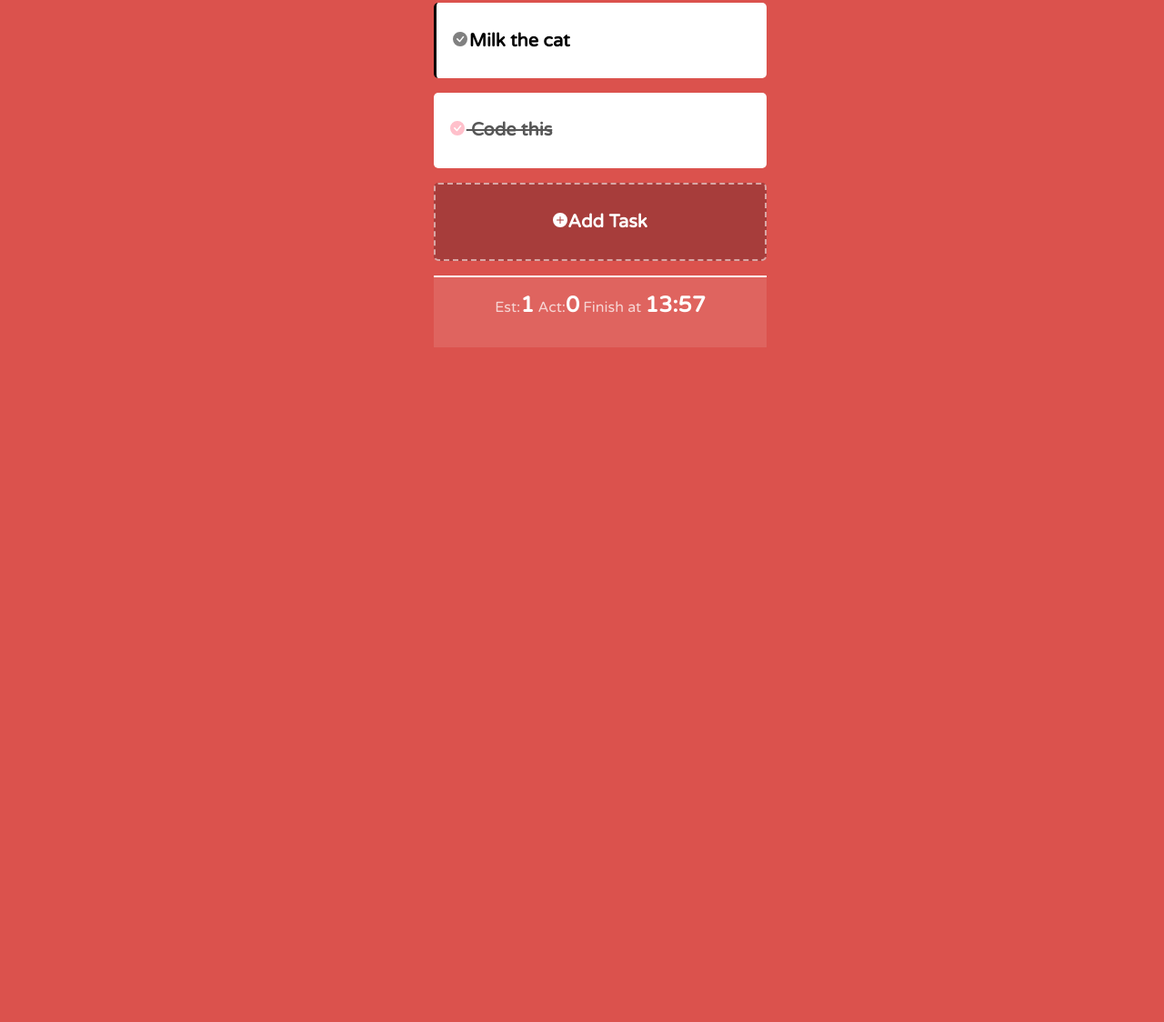
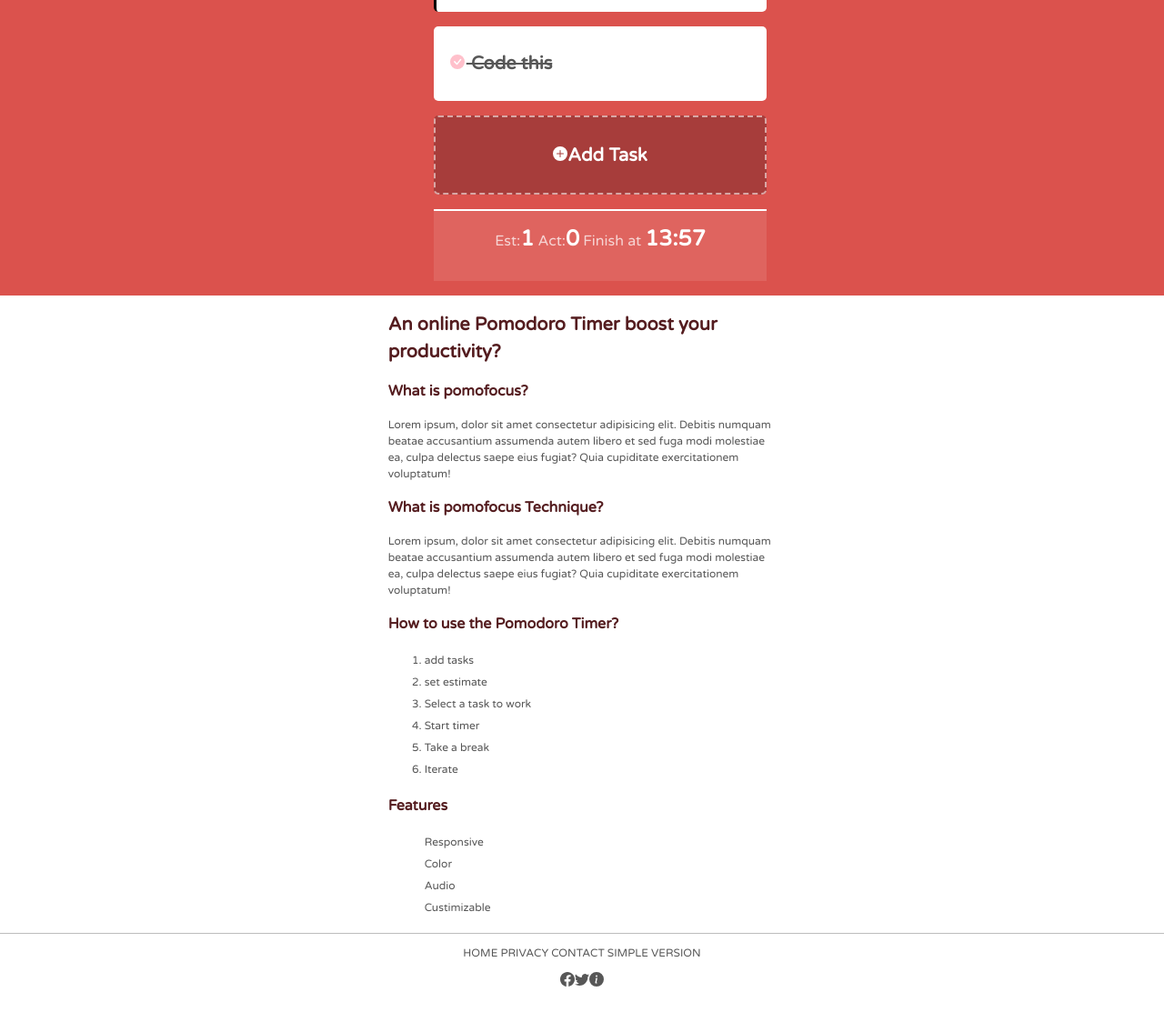
Before and after one commit to josefinabertuccioli/re-create, a plain HTML site: page index.html in a window 1280 px wide. Shown: the part 764-1888 px from the top of the page at 91% size. After the commit the page ends 1854 px from the top, so only its background shows below. Drawn offline with Linux system fonts and the light colour scheme.

Commit message:
white section

```diff
--- a/index.html
+++ b/index.html
@@ -8,7 +8,7 @@
     <link rel="stylesheet" href="style.css">
 </head>
 <body>
-    <div id="wrapper">
+    <div class="wrapper">
         <main class="main1">
         <nav>
             <ul>
@@ -122,11 +122,50 @@ Code this</h1>
                     </div>
 
                 </ul>
+        </div>
+    </div>
 
-           </div>
         </main>
         </main>
+        <div class="whiteBack">
+        <div class="textContent">
+
+            <h2>An online Pomodoro Timer boost your productivity?</h2>
+            <h3>What is pomofocus?</h3>
+            <p class="text">Lorem ipsum, dolor sit amet consectetur adipisicing elit. Debitis numquam beatae accusantium assumenda autem libero et sed fuga modi molestiae ea, culpa delectus saepe eius fugiat? Quia cupiditate exercitationem voluptatum!</p>
+
+            <h3>What is pomofocus Technique?</h3>
+            <p class="text">Lorem ipsum, dolor sit amet consectetur adipisicing elit. Debitis numquam beatae accusantium assumenda autem libero et sed fuga modi molestiae ea, culpa delectus saepe eius fugiat? Quia cupiditate exercitationem voluptatum!</p>
+        <h3>How to use the Pomodoro Timer?</h3>
+        <ol>
+            <li>add tasks</li>
+            <li>set estimate </li>
+            <li>Select a task to work</li>
+            <li>Start timer</li>
+            <li>Take a break</li>
+            <li>Iterate</li>
+        </ol>
+        <h3>Features</h3>
+        <ul>
+            <li>Responsive</li>
+            <li>Color</li>
+            <li>Audio</li>
+            <li>Custimizable</li>
+        </ul>
+
+        </div>
+
+        <footer><p>HOME  PRIVACY  CONTACT  SIMPLE VERSION</p>
+
+        <svg xmlns="http://www.w3.org/2000/svg" width="16" height="16" fill="currentColor" class="bi bi-facebook" viewBox="0 0 16 16">
+  <path d="M16 8.049c0-4.446-3.582-8.05-8-8.05C3.58 0-.002 3.603-.002 8.05c0 4.017 2.926 7.347 6.75 7.951v-5.625h-2.03V8.05H6.75V6.275c0-2.017 1.195-3.131 3.022-3.131.876 0 1.791.157 1.791.157v1.98h-1.009c-.993 0-1.303.621-1.303 1.258v1.51h2.218l-.354 2.326H9.25V16c3.824-.604 6.75-3.934 6.75-7.951z"/>
+</svg><svg xmlns="http://www.w3.org/2000/svg" width="16" height="16" fill="currentColor" class="bi bi-twitter" viewBox="0 0 16 16">
+  <path d="M5.026 15c6.038 0 9.341-5.003 9.341-9.334 0-.14 0-.282-.006-.422A6.685 6.685 0 0 0 16 3.542a6.658 6.658 0 0 1-1.889.518 3.301 3.301 0 0 0 1.447-1.817 6.533 6.533 0 0 1-2.087.793A3.286 3.286 0 0 0 7.875 6.03a9.325 9.325 0 0 1-6.767-3.429 3.289 3.289 0 0 0 1.018 4.382A3.323 3.323 0 0 1 .64 6.575v.045a3.288 3.288 0 0 0 2.632 3.218 3.203 3.203 0 0 1-.865.115 3.23 3.23 0 0 1-.614-.057 3.283 3.283 0 0 0 3.067 2.277A6.588 6.588 0 0 1 .78 13.58a6.32 6.32 0 0 1-.78-.045A9.344 9.344 0 0 0 5.026 15z"/>
+</svg><svg xmlns="http://www.w3.org/2000/svg" width="16" height="16" fill="currentColor" class="bi bi-info-circle-fill" viewBox="0 0 16 16">
+  <path d="M8 16A8 8 0 1 0 8 0a8 8 0 0 0 0 16zm.93-9.412l-1 4.705c-.07.34.029.533.304.533.194 0 .487-.07.686-.246l-.088.416c-.287.346-.92.598-1.465.598-.703 0-1.002-.422-.808-1.319l.738-3.468c.064-.293.006-.399-.287-.47l-.451-.081.082-.381 2.29-.287zM8 5.5a1 1 0 1 1 0-2 1 1 0 0 1 0 2z"/>
+</svg></footer>
     </div>
+</div>
 
 </body>
 </html>
--- a/style.css
+++ b/style.css
@@ -8,20 +8,23 @@
     --color-nav:#DB524C;
     --color-button-text:#575757;
     --color-back-button: #d1cfcf75;
+    --font-h2:20px;
+    --font-h3:16px;
+    --font-paragraphs: 12px;
+    --font-family:'Varela Round', sans-serif;
 }
 body{
     margin: 0;
-    font-family:'Varela Round', sans-serif;
+    font-family:var(--font-family);
 }
 a, ul{
     text-decoration: none;
     list-style: none;
     color: var(--color-text);
 }
-#wrapper{
+.wrapper{
     display: grid;
     grid-template-columns: 1fr 1fr 1fr;
-    grid-template-rows: 1fr 4fr 1fr 1fr 1fr 1fr 1fr 1fr;
     background-color: var(--color-background);
 
 }
@@ -32,12 +35,15 @@ nav ul{
 display: inline-flex;
 justify-content: center;
 grid-row: 1;
+color: var(--color-text);
 }
 nav ul .tittle{
     justify-content: flex-start;
+
 }
 nav ul .actions{
     justify-content: flex-end;
+
 }
 .tittle li{
     font-weight: 600;
@@ -47,6 +53,7 @@ background-color:var(--color-back-button);
 border-radius: 5px;
 margin:0.2rem;
 padding: 0.5rem;
+color: var(--color-text);
 }
 /*CLOCK BOX*/
 .main2{
@@ -62,6 +69,7 @@ padding: 0.5rem;
     padding: 0;
 }
 .clockHeader li{
+color: var(--color-text);
 display: inline-flex;
 border-radius: 5px;
 margin:0.2rem;
@@ -71,7 +79,7 @@ padding: 0.5rem;
     background-color: #541c1fad;
 }
 .clock{
-    color: aliceblue;
+    color: white;
     font-size: 7rem;
     text-align: center;
     font-weight: 700;
@@ -93,6 +101,7 @@ padding: 0.5rem;
     color: rgba(255, 255, 255, 0.726);
 }
 .outsideClock .Text{
+    line-height: 1.5;
     text-align: center;
     color: white;
 }
@@ -150,3 +159,41 @@ b{
     color: white;
     font-size: 1.5rem;
 }
+
+/*WHITE PART*/
+
+.whiteBack{
+    font-family: var(--font-family);
+    display: grid;
+    grid-template-columns: 1fr 1fr 1fr;
+    background-color: white;
+    line-height: 1.5;
+
+}
+.textContent{
+    grid-column: 2;
+
+}
+.textContent h2{
+    font-size: var(--font-h2);
+    color: var(--color-titles);
+}
+.textContent h3{
+    font-size: var(--font-h3);
+    color: var(--color-titles);
+}
+.textContent ol li, ul li{
+    line-height: 2;
+}
+.textContent p,li{
+    font-size: var(--font-paragraphs);
+    color:var(--color-button-text);
+}
+footer{
+    grid-column: 1/4;
+    text-align: center;
+    color: var(--color-button-text);
+    font-size: var(--font-paragraphs);
+    border-top: solid 1px #57575763;
+
+}
```
